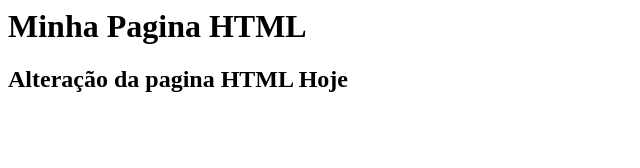
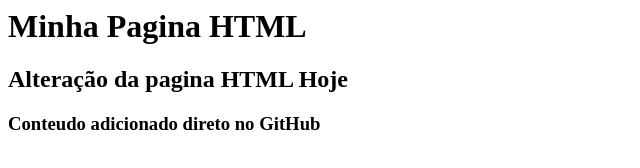
Before and after one commit to julioneto09/gama-no-github, a plain HTML site: page index.html in a window 1280 px wide. Shown: the whole page, without its empty margins (0-640 px from the left). Drawn offline with Linux system fonts and the light colour scheme.

Commit message:
Atualização a partir do GitHub

```diff
--- a/index.html
+++ b/index.html
@@ -2,5 +2,6 @@
   <body>
     <h1>Minha Pagina HTML</h1>
     <h2>Alteração da pagina HTML Hoje</h2>
+    <h3>Conteudo adicionado direto no GitHub</h3>
   </body>
 </html>
```
